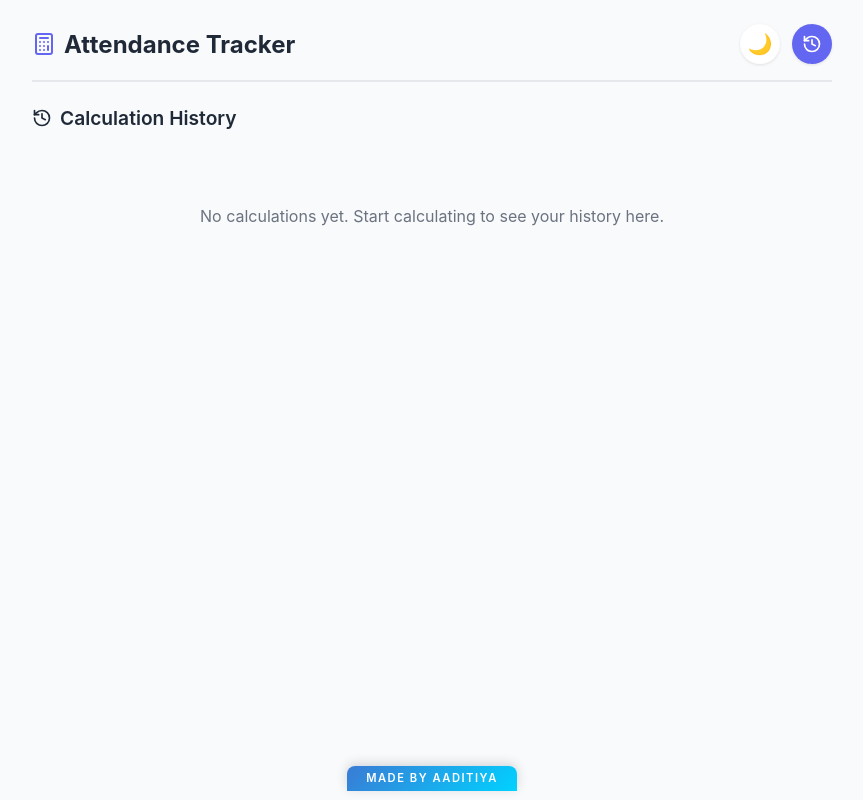
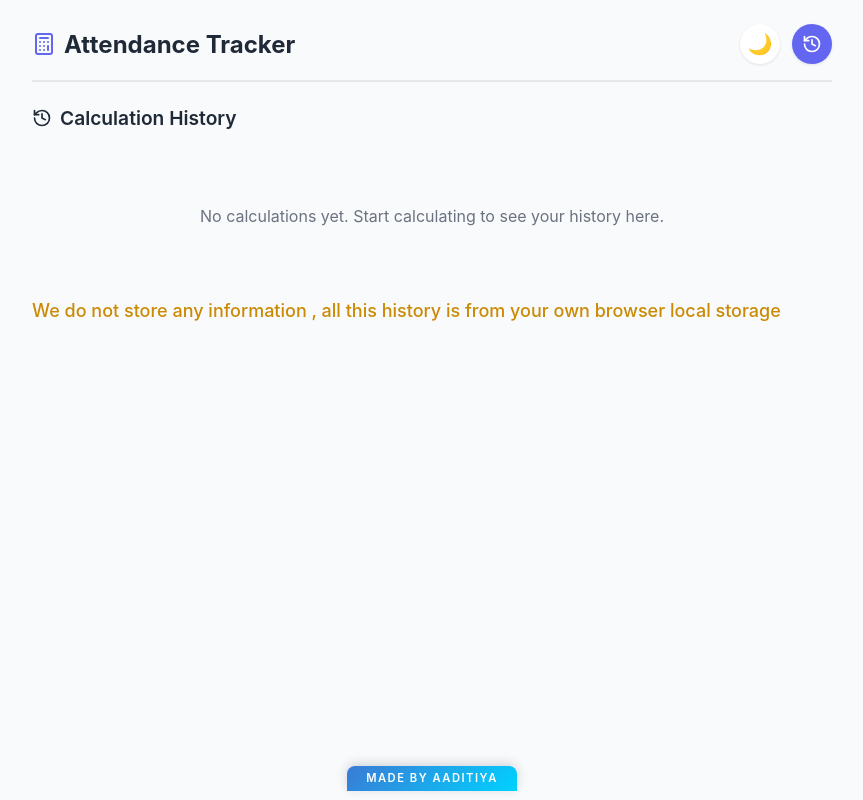
Before and after one commit to meaaditiya/bunkoff, a React (Create React App) app in the folder bunkit/: page / in a window 1280 px wide. Both pictures are taken after a click on the button 1020 px from the left and 44 px from the top of the page. Shown: the whole page, without its empty margins (208-1071 px from the left). Built offline with nearby package versions, Linux system fonts and the light colour scheme.

Commit message:
important message

```diff
--- a/bunkit/src/components/AttendanceManager.css
+++ b/bunkit/src/components/AttendanceManager.css
@@ -1041,3 +1041,17 @@
     animation: none;
   }
 }
+.note-text {
+  display: flex;
+  align-items: center;
+  gap: 8px;
+  font-size: 18px;
+  font-weight: 500;
+  color: #ca8a04; /* Dark yellow */
+}
+
+.note-icon {
+  position:relative;
+  top:-10px;
+  display: inline;
+}
--- a/bunkit/src/components/AttendanceManager.js
+++ b/bunkit/src/components/AttendanceManager.js
@@ -568,7 +568,9 @@ const AttendanceManager = () => {
               ))}
             </div>
           )}
+          <p className="note-text">We do not store any information , all this history is from your own browser local storage</p>
         </div>
+
       )}
 
       <div className="am-footer">
```
